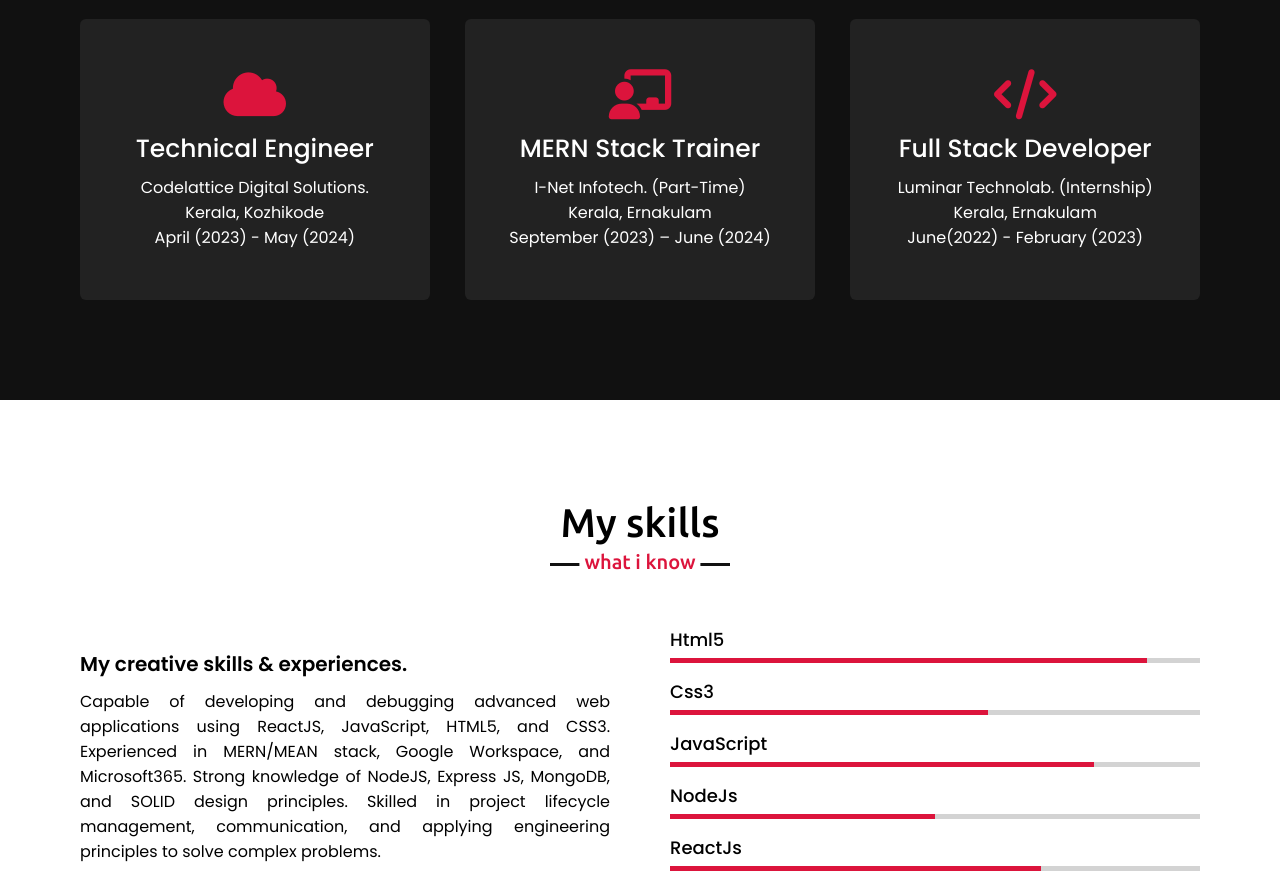
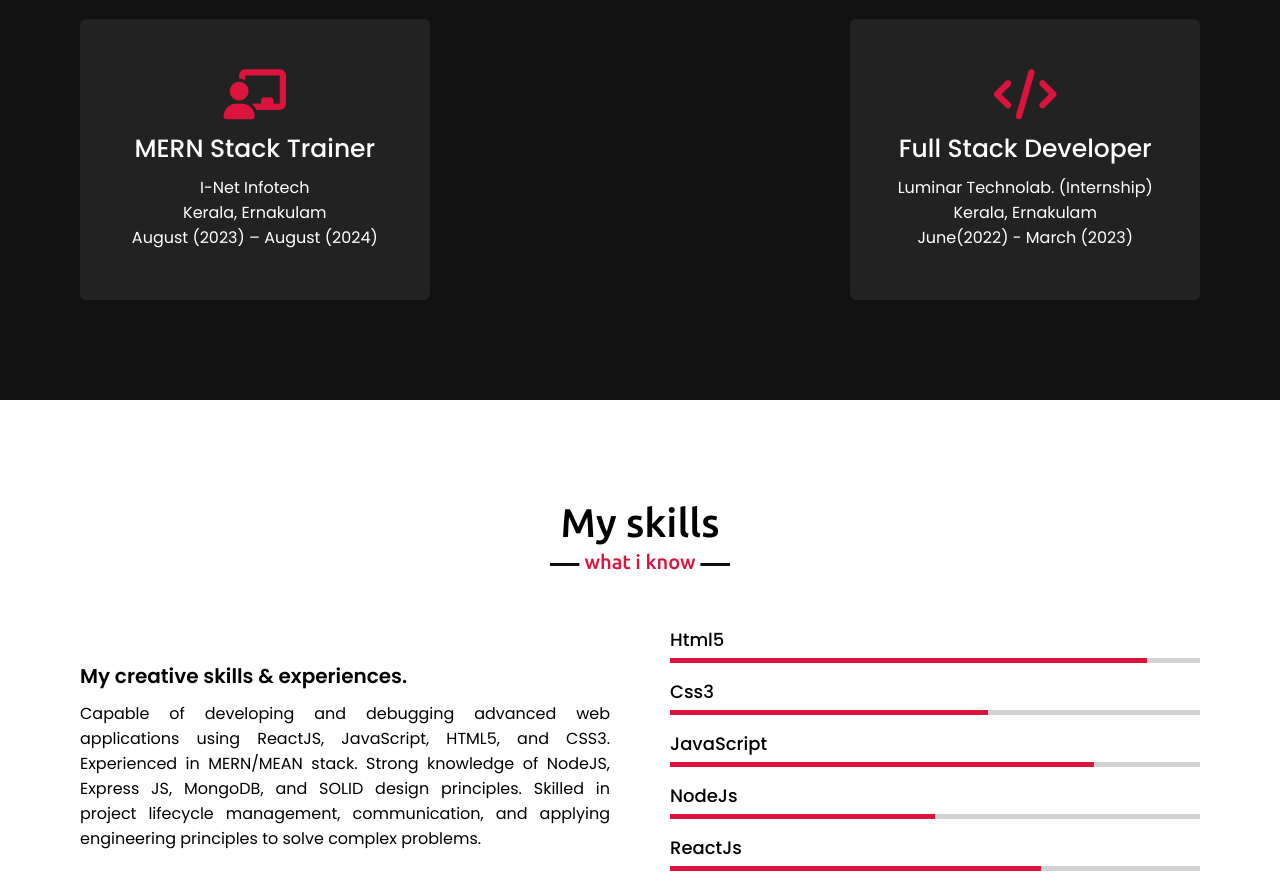
Before and after one commit to Mehga806/Portfolio_Website, a plain HTML site: page index.html in a window 1280 px wide. Shown: the part 1740-2629 px from the top of the page. Drawn offline with nearby package versions, Linux system fonts and the light colour scheme.

Commit message:
Update index.html

```diff
--- a/index.html
+++ b/index.html
@@ -66,8 +66,7 @@
                         Experienced in HTML5, CSS3, JavaScript, ReactJS, and REST APIs, delivering high-quality web
                         applications.
 
-                        <br><br>Also, Skilled in Microsoft365, Google Workspace, Azure, and GCP. Holding a BCA from
-                        Kannur University and certified in MERN/MEAN stack from LuminarTechnolab. Seeking an entry-level
+                        <br><br>Also, Holding a BCA from Kannur University and certified in MERN/MEAN stack from LuminarTechnolab. Seeking a
                         role to apply my web development skills.
                     </p>
                     <a style=" font-size: 15px; border-radius: 30px;" href="./Assets/Megha Hareendran.pdf" class="download-btn" download="Megha Hareendran.pdf"><i class="fa-solid fa-download"></i> Download Resume</a>
@@ -80,23 +79,14 @@
         <div class="max-width">
             <h2 class="title">Professional Work Experience</h2>
             <div class="serv-content">
-                <div class="card">
-                    <div class="box">
-                        <i class="fa-solid fa-cloud"></i>
-                        <div class="text">Technical Engineer</div>
-                        <p>Codelattice Digital Solutions. <br>
-                            Kerala, Kozhikode <br>
-                            April (2023) - May (2024)
-                        </p>
-                    </div>
-                </div>
+
                 <div class="card">
                     <div class="box">
                         <i class="fa-solid fa-chalkboard-user"></i>
                         <div class="text">MERN Stack Trainer</div>
-                        <p>I-Net Infotech. (Part-Time)<br>
+                        <p>I-Net Infotech<br>
                             Kerala, Ernakulam <br>
-                            September (2023) – June (2024)
+                            August (2023) – August (2024)
                         </p>
                     </div>
                 </div>
@@ -106,7 +96,7 @@
                         <div class="text">Full Stack Developer</div>
                         <p>Luminar Technolab. (Internship) <br>
                             Kerala, Ernakulam <br>
-                            June(2022) - February (2023)
+                            June(2022) - March (2023)
                         </p>
                     </div>
                 </div>
@@ -122,7 +112,7 @@
                 <div class="column left">
                     <div class="text">My creative skills & experiences.</div>
                     <p> Capable of developing and debugging advanced web applications using ReactJS,
-                        JavaScript, HTML5, and CSS3. Experienced in MERN/MEAN stack, Google Workspace, and Microsoft365.
+                        JavaScript, HTML5, and CSS3. Experienced in MERN/MEAN stack.
                         Strong knowledge of NodeJS, Express JS, MongoDB, and SOLID design principles. Skilled in project
                         lifecycle management, communication, and applying engineering principles to solve complex
                         problems.
```
